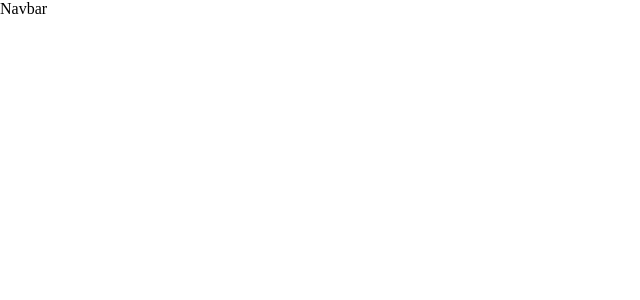
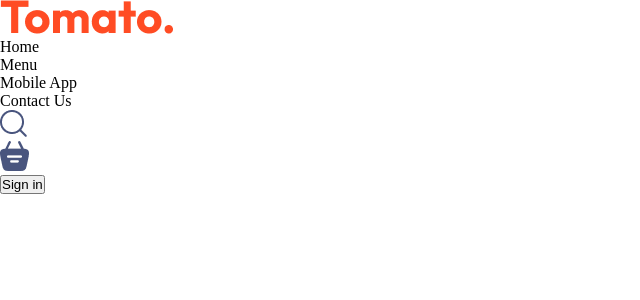
Before and after one commit to tajemouti/food-delivery, a React (Vite) app: page / in a window 1280 px wide. Shown: the top 300 px of the page, without its empty margins (0-640 px from the left). Built offline with nearby package versions, Linux system fonts and the light colour scheme.

Commit message:
Define HTML structure for the Navbar component

```diff
--- a/src/components/Navbar/Navbar.jsx
+++ b/src/components/Navbar/Navbar.jsx
@@ -1,9 +1,24 @@
 import './navbar.css'
+import { assets } from '../../assets/assets'
 
 const Navbar = () => {
   return (
-    <div>
-      Navbar
+    <div className="navbar">
+        <img className='logo' src={assets.logo} alt="logo" />
+        <ul className="navbar-menu">
+            <li>Home</li>
+            <li>Menu</li>
+            <li>Mobile App</li>
+            <li>Contact Us</li>
+        </ul>
+        <div className="navbar-right">
+            <img src={assets.search_icon} alt="search" />
+            <div className="navbar-search-icon">
+                <img src={assets.basket_icon} alt="basket" />
+                <div className="dot"></div>
+            </div>
+            <button>Sign in</button>
+        </div>
     </div>
   )
 }
```
